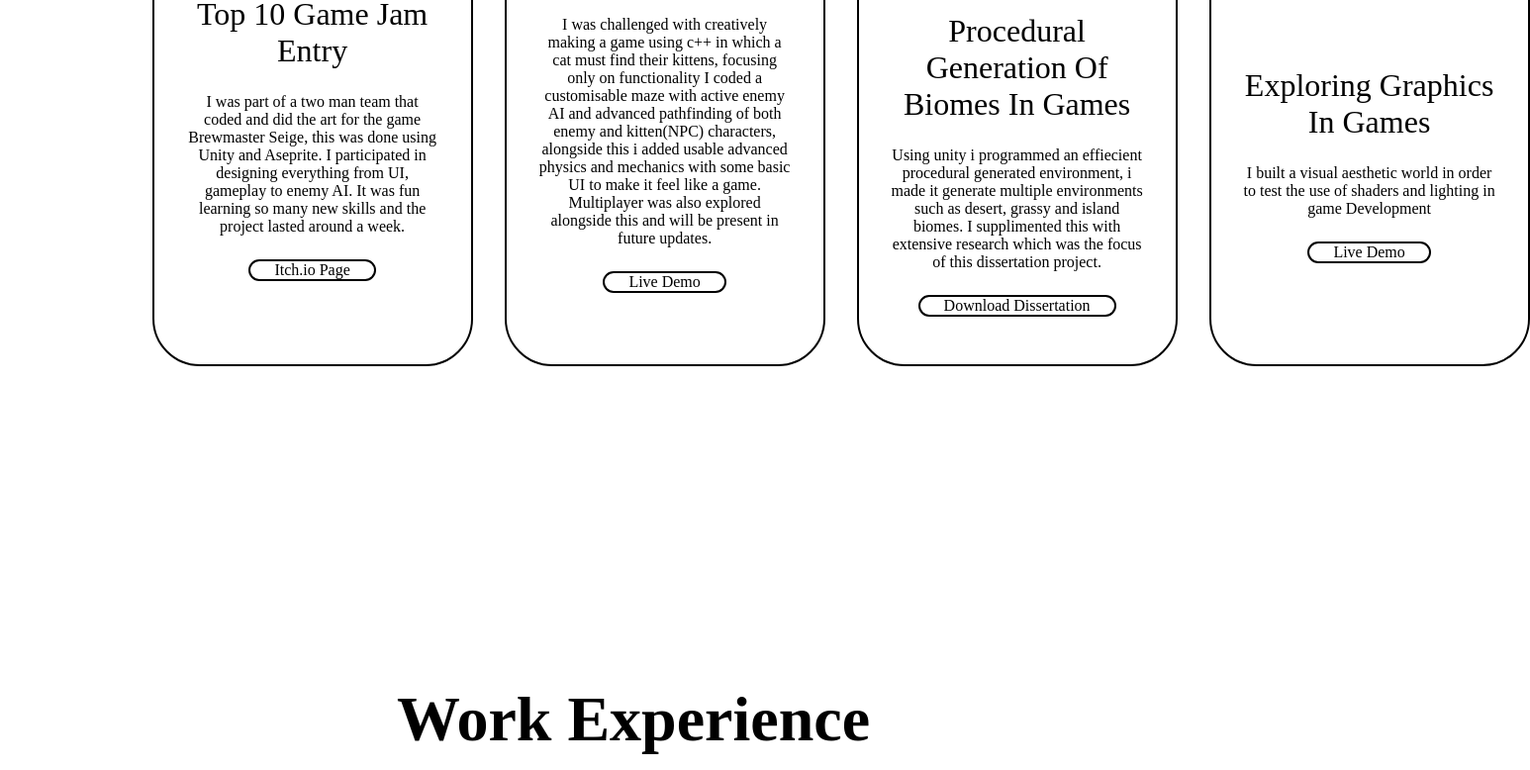
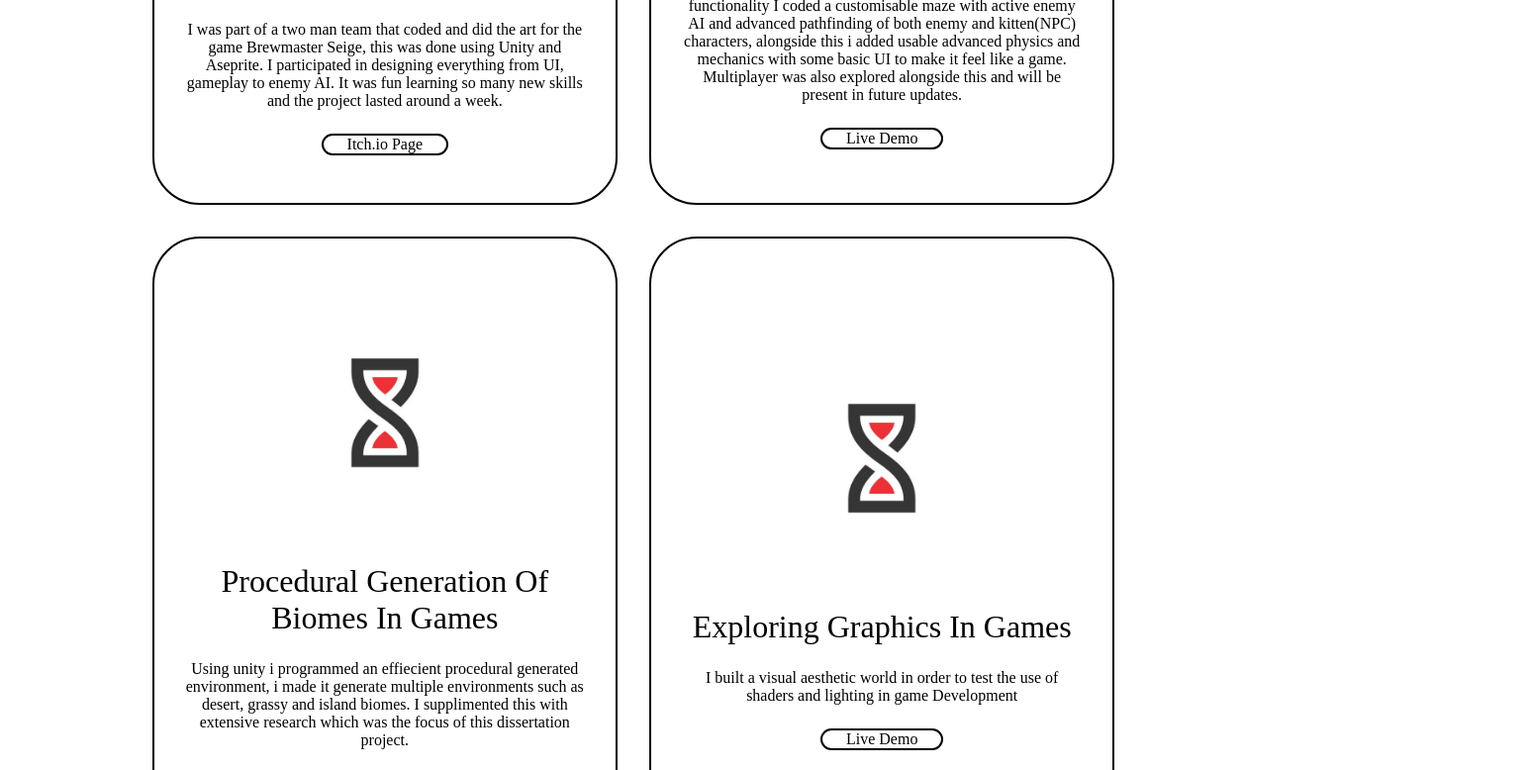
Before and after one commit to SnowyAlex16/Alex-Portfolio, a plain HTML site: page index.html in a window 1280 px wide. Shown: the part 1399-2177 px from the top of the page at 99% size, 1546 px wide, since content can reach past the window. Drawn offline with Linux system fonts and the light colour scheme.

Commit message:
will update eventually

```diff
--- a/style.css
+++ b/style.css
@@ -207,8 +207,8 @@ section{
     background: linear-gradient(to bottom,rgb(84, 196, 143), rgb(136, 20, 172));
 }
 .projects-grid{
-    display: flex;
-    grid-template-columns: repeat(auto-fit,minmax(300px,1fr));
+    display: grid;
+    grid-template-columns: repeat(2,1fr);
     gap: 2rem;
 }
 .project-card{
```
